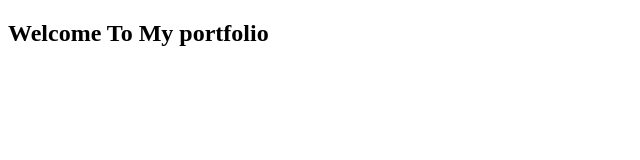
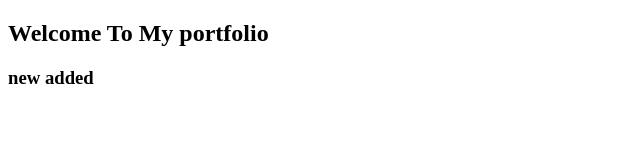
Before and after one commit to mdimran181/im, a plain HTML site: page index.html in a window 1280 px wide. Shown: the whole page, without its empty margins (0-640 px from the left). Drawn offline with Linux system fonts and the light colour scheme.

Commit message:
first committs

```diff
--- a/index.html
+++ b/index.html
@@ -7,5 +7,6 @@
 </head>
 <body>
     <h2>Welcome To My portfolio</h2>
+    <h3>new added</h3>
 </body>
 </html>
```
